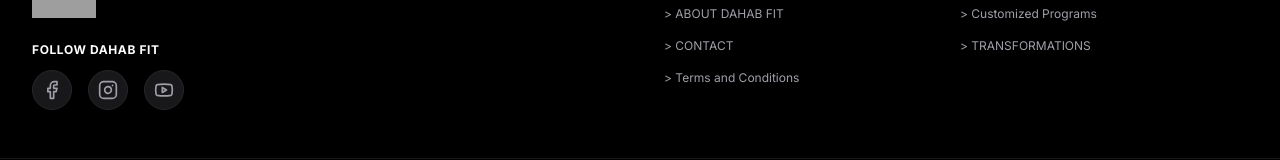
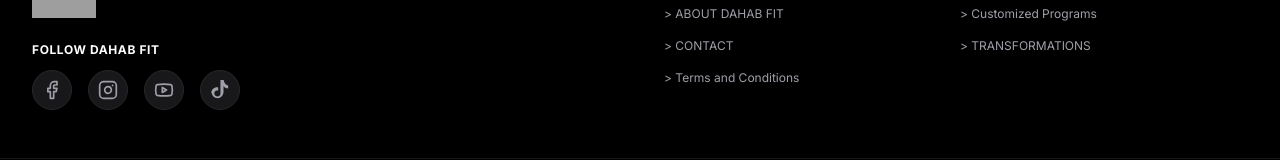
Before and after one commit to anshallhwd-lang/Dahab, a React (Vite) app: page / in a window 1280 px wide. Shown: the part 8051-8211 px from the top of the page. Built offline with nearby package versions, Linux system fonts and the light colour scheme; grey boxes are pictures that could not be loaded.

Commit message:
Add files via upload

```diff
--- a/src/App.tsx
+++ b/src/App.tsx
@@ -888,7 +888,7 @@
               }`}>{dict.followDurrah}</h4>
               <div className="flex gap-4">
                 <a
-                  href="https://facebook.com"
+                  href="https://www.facebook.com/profile.php?id=61591175177059"
                   target="_blank"
                   referrerPolicy="no-referrer"
                   className={`w-10 h-10 rounded-full flex items-center justify-center transition-all ${
@@ -900,7 +900,7 @@
                   <Facebook className="w-5 h-5" />
                 </a>
                 <a
-                  href="https://instagram.com"
+                  href="https://www.instagram.com/dahab_fit/"
                   target="_blank"
                   referrerPolicy="no-referrer"
                   className={`w-10 h-10 rounded-full flex items-center justify-center transition-all ${
@@ -912,7 +912,7 @@
                   <Instagram className="w-5 h-5" />
                 </a>
                 <a
-                  href="https://youtube.com"
+                  href="https://www.youtube.com/@dahab_fit"
                   target="_blank"
                   referrerPolicy="no-referrer"
                   className={`w-10 h-10 rounded-full flex items-center justify-center transition-all ${
@@ -922,6 +922,20 @@
                   }`}
                 >
                   <Youtube className="w-5 h-5" />
+                </a>
+                <a
+                  href="https://www.tiktok.com/@dahab_fit"
+                  target="_blank"
+                  referrerPolicy="no-referrer"
+                  className={`w-10 h-10 rounded-full flex items-center justify-center transition-all ${
+                    theme === "dark"
+                      ? "bg-zinc-900 border border-zinc-800 text-zinc-400 hover:text-[#e4562f] hover:border-[#e4562f]/50"
+                      : "bg-white border border-zinc-200 text-zinc-600 hover:text-[#e4562f] hover:border-[#e4562f]/50 shadow-sm"
+                  }`}
+                >
+                  <svg className="w-5 h-5 fill-current" viewBox="0 0 24 24" xmlns="http://www.w3.org/2000/svg">
+                    <path d="M12.525.02c1.31-.02 2.61-.01 3.91-.02.08 1.53.63 3.02 1.59 4.23.94 1.18 2.29 1.98 3.75 2.27V10.3c-1.21-.01-2.4-.33-3.46-1-.87-.56-1.58-1.34-2.11-2.25v7.02c0 .76-.08 1.52-.25 2.26-.51 2.24-2.15 4.14-4.32 4.96-1.72.65-3.66.62-5.36-.1-2.09-.88-3.66-2.82-4.14-5.04C.94 15.01 1.71 12.44 3.5 10.74c1.69-1.61 4.1-2.32 6.36-1.89v3.86c-.95-.27-1.99-.17-2.86.3-.92.51-1.57 1.45-1.73 2.5-.24 1.54.49 3.09 1.8 3.82 1.18.66 2.67.62 3.8-.1 1.05-.68 1.66-1.86 1.66-3.11V0h-.01z"/>
+                  </svg>
                 </a>
               </div>
             </div>
```
